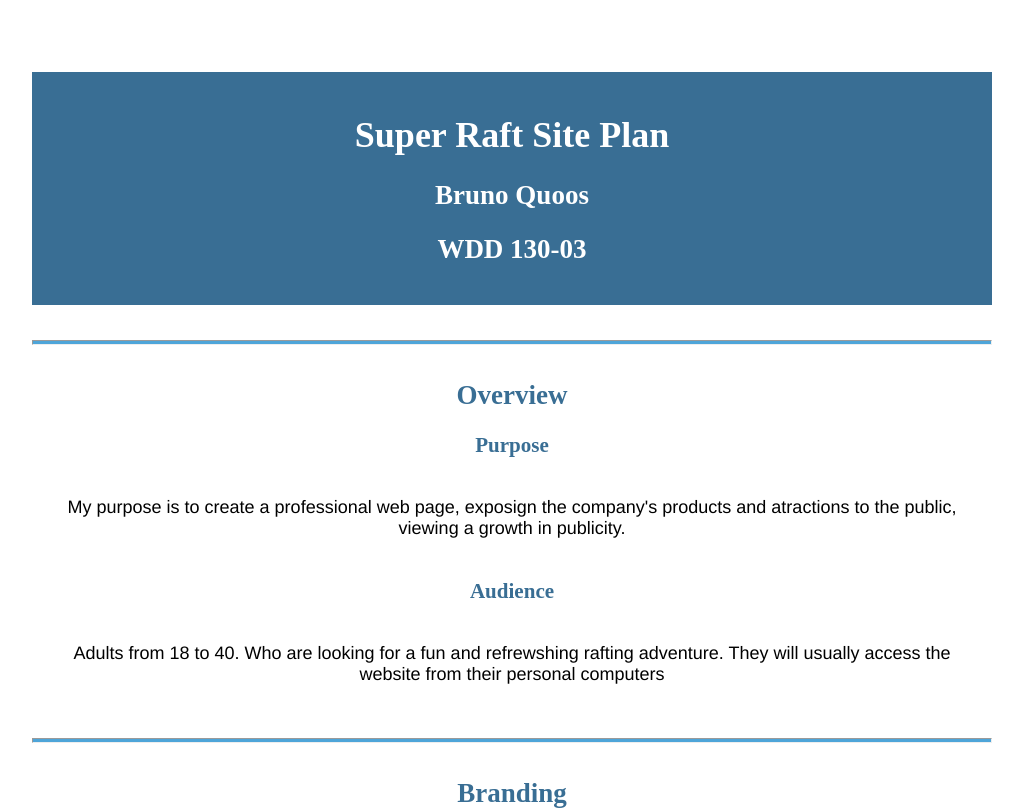
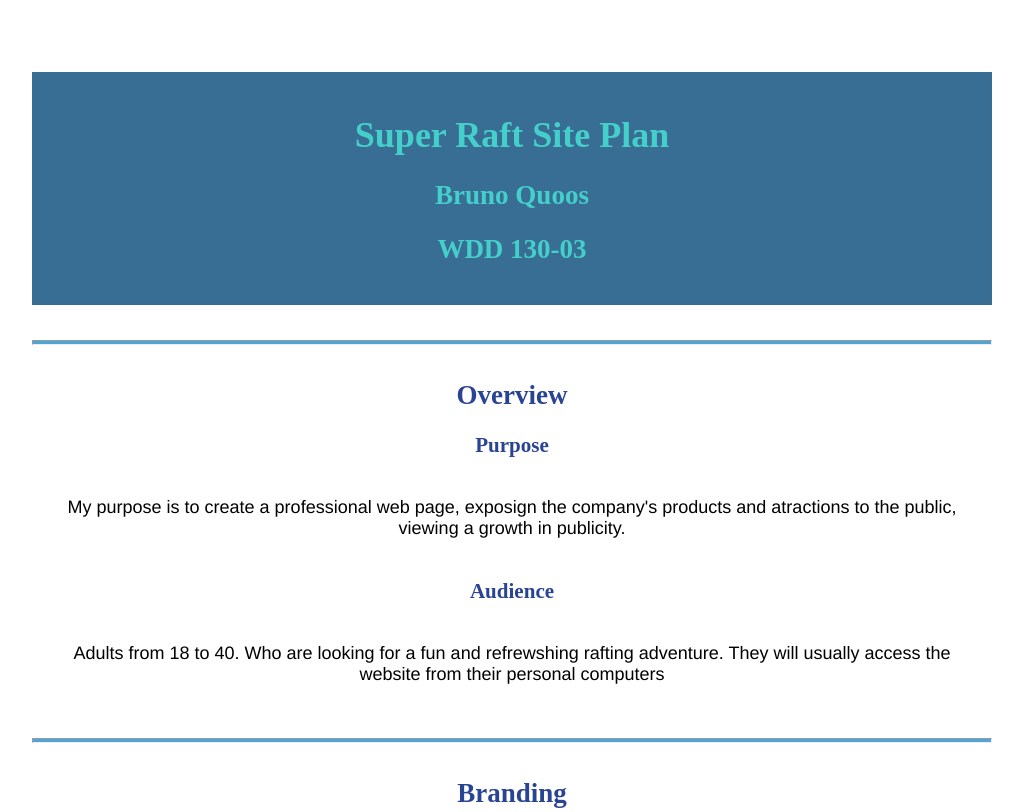
Before and after one commit to brunoob35/WDD-130, a plain HTML site: page wwr/site-plan-rafting.html in a window 1280 px wide. Shown: the top 812 px of the page, without its empty margins (128-1151 px from the left). Drawn offline with Linux system fonts and the light colour scheme; a web font is replaced by a local one.

Commit message:
collor changes

```diff
--- a/wwr/styles/site-plan-rafting.css
+++ b/wwr/styles/site-plan-rafting.css
@@ -15,15 +15,15 @@ Fonts are separated by a | */
   --paragraph-font: Nunito, Helvetica, sans-serif;
 
   /* these colors below should be chosen from among your palette colors above */
-  --headline-color-on-white: #396E94;  /* headlines on a white background */
-  --headline-color-on-color: white; /* headlines on a colored background */
-  --paragraph-color-on-white: #396E94; /* paragraph text on a white background */
-  --paragraph-color-on-color: white; /* paragraph text on a colored background */
+  --headline-color-on-white: #2A4494;  /* headlines on a white background */
+  --headline-color-on-color: #44CFCB; /* headlines on a colored background */
+  --paragraph-color-on-white: #224870; /* paragraph text on a white background */
+  --paragraph-color-on-color: #44CFCB; /* paragraph text on a colored background */
   --paragraph-background-color: #396E94  ;
-  --nav-link-color: #396E94;
-  --nav-background-color: #D4AC0D;
+  --nav-link-color: #224870;
+  --nav-background-color: #4EA5D9;
   --nav-hover-link-color: white;
-  --nav-hover-background-color: #396E94;
+  --nav-hover-background-color: #2A4494;
 }
 
 
```
